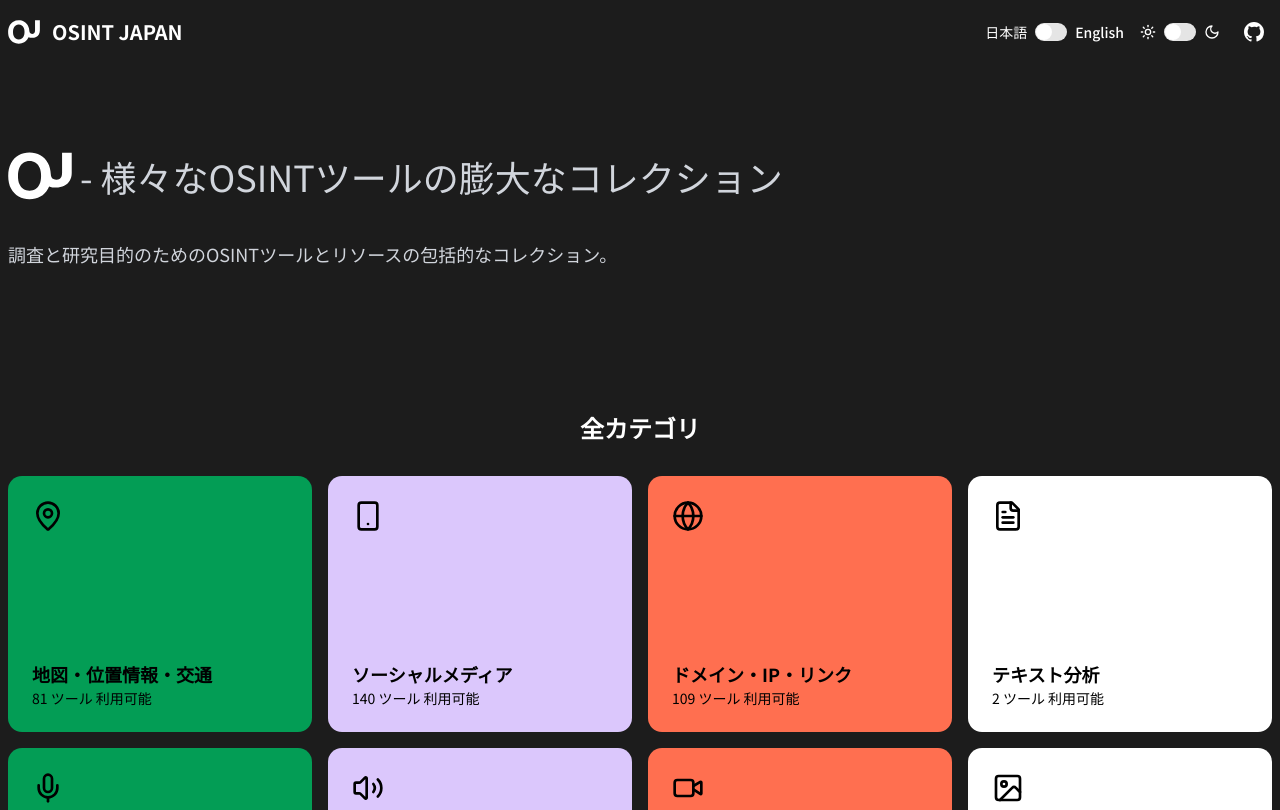
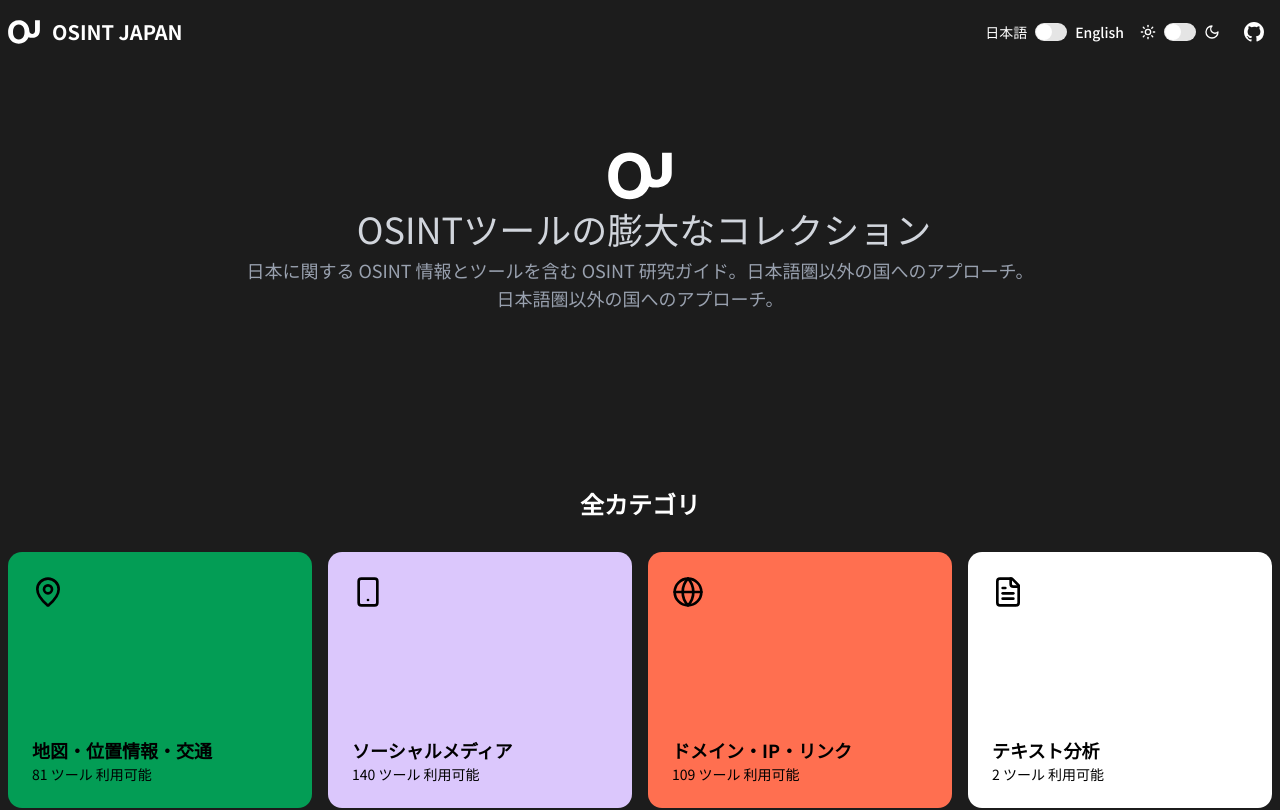
Before and after one commit to Coordinate-Cat/OSINT-JAPAN, a Next.js app: page / in a window 1280 px wide. Shown: the top 810 px of the page. Built offline with nearby package versions, Linux system fonts and the light colour scheme; what i18next-resources-to-backend would draw is missing.

Commit message:
feat: update home page subtitles and descriptions for clarity and relevance

```diff
--- a/public/locales/en/translation.json
+++ b/public/locales/en/translation.json
@@ -59,8 +59,9 @@
     "searchPlaceholder": "Search OSINT tools..."
   },
   "home": {
-    "subtitle": "- this is a numerous collection of various OSINT tools",
-    "description": "A comprehensive collection of OSINT tools and resources for investigation and research purposes."
+    "subtitle": "This is a numerous collection of OSINT tools",
+    "description1": "A guide to osint research, including osint information and tools about japan.",
+    "description2": "Approaches to non-japanese speaking countries."
   },
   "footer": {
     "about": "About OSINT Japan",
--- a/public/locales/ja/translation.json
+++ b/public/locales/ja/translation.json
@@ -59,8 +59,9 @@
     "searchPlaceholder": "OSINTツールを検索..."
   },
   "home": {
-    "subtitle": "- 様々なOSINTツールの膨大なコレクション",
-    "description": "調査と研究目的のためのOSINTツールとリソースの包括的なコレクション。"
+    "subtitle": "OSINTツールの膨大なコレクション",
+    "description1": "日本に関する OSINT 情報とツールを含む OSINT 研究ガイド。日本語圏以外の国へのアプローチ。",
+    "description2": "日本語圏以外の国へのアプローチ。"
   },
   "footer": {
     "about": "OSINT Japanについて",
--- a/src/app/page.tsx
+++ b/src/app/page.tsx
@@ -31,23 +31,28 @@
         <section className="pt-20 pb-16">
           <div className="mx-auto max-w-7xl">
             <div className="mb-8 flex flex-col justify-center text-center">
-              <div className="flex items-center text-white sm:text-6xl">
+              <div className="flex flex-col items-center text-white sm:text-6xl">
                 <img src="OJ.svg" alt="OJ" className="h-16 w-16" />
                 <p className="ml-2 text-4xl text-gray-300">
                   {t(
                     "home.subtitle",
-                    "- this is a numerous collection of various OSINT tools",
+                    "This is a numerous collection of various OSINT tools",
+                  )}
+                </p>
+                <p className="mt-2 text-lg text-gray-400">
+                  {t(
+                    "home.description1",
+                    "A guide to osint research, including osint information and tools about japan.",
+                  )}
+                </p>
+                <p className="mb-8 text-lg text-gray-400">
+                  {t(
+                    "home.description2",
+                    "Approaches to non-japanese speaking countries.",
                   )}
                 </p>
               </div>
             </div>
-
-            <p className="mb-8 text-lg text-gray-300">
-              {t(
-                "home.description",
-                "Electronic scientific library of open access OSINT tools. The site catalog is regularly overgrown with tools of articles from various scientific publications. Grouped by journals and headings.",
-              )}
-            </p>
           </div>
         </section>
 
```
